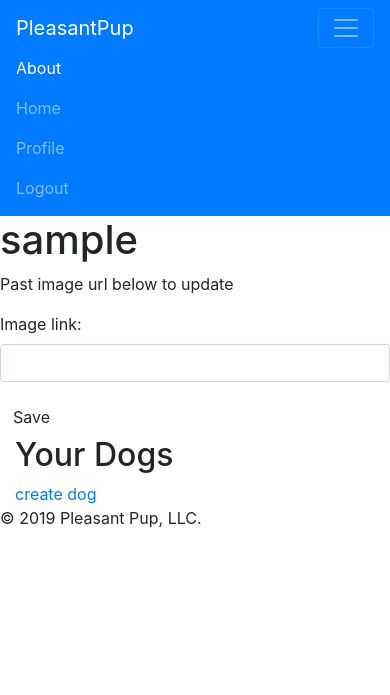
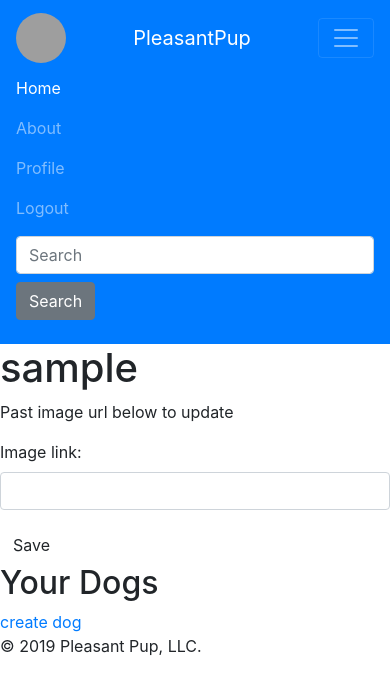
Before and after one commit to danielkbolton/PleasantPup, a Django app: page /accounts/profile/ in a window 390 px wide, after a click that opens the changed part. Shown: the top 695 px of the page. Run offline with Django 3.2, Linux system fonts and the light colour scheme; the visitor is signed in with stand-in values (Sample User, id 1); data that the repository does not hold is empty; some libraries are stand-ins or nearby versions; grey boxes are pictures that could not be loaded.

Commit message:
adds responsive nav

```diff
--- a/pleasantPup_app/static/css/main.css
+++ b/pleasantPup_app/static/css/main.css
@@ -1,317 +1,11 @@
-* {
-    padding:0;
-    margin:0;
-    box-sizing: border-box;
+*{
+    margin:0px;
+    padding:0px;
 }
 
 
-/*
-
-
-nav{
-    background: cornflowerblue;
-    display: flex;
-    justify-content: space-around;
-    align-items: center;
-    min-height: 8vh;
-}
-
-.logo {
-    color: whitesmoke;
-    text-transform: uppercase;
-    letter-spacing: 5px;
-    font-size: 20px;
-}
-
-.nav-links{
-    display: flex;
-    justify-content: space-around;
-    width: 50%;
-}
-
-.nav-links li{
-    list-style: none;
-}
-
-.nav-links a{
-    color: whitesmoke;
-    text-decoration: none;
-    letter-spacing: 3px;
-    font-weight: bold;
-    font-size: 14px;
-}
-
-.burger {
-    display: none;
-    cursor: pointer;
-}
-
-.burger div {
-    width: 25px;
-    height: 3px;
-    background: whitesmoke;
-    margin: 5px;
-}
-
-@media screen and (max-width:768px){
-    body{
-        overflow-x: hidden;
-    }
-    .nav-links{
-        position: absolute;
-        right: 0px;
-        height: 92vh;
-        top: 8vh;
-        background: cornflowerblue;
-        display: flex;
-        flex-direction: column;
-        align-items: center;
-        width: 50%;
-        transform: translateX(100%);
-        transition: transform 0.5s ease-in;
-    }
-    .nav-links li{
-        opacity: 0;
-    }
-    .burger{
-        display: block;
-    }
-}
-
-.nav-activate{
-    transform: translateX(0%);
-}
-
-footer {
-    background: cornflowerblue;
-    position: fixed;
-    bottom: 0;
-    width: 100vw;
-}
-
-
-
-li {
-    list-style: none;
-}
-
-.health-container {
-    width:100vw;
-    display: flex;
-    flex-direction: row;
-    justify-content: space-around;
-    border-bottom: 1px solid gray;
-}
-
-.health-item {
-    width: fit-content;
-    text-align: center;
-    margin: 100px;
-
-}
-
-.training-container {
-    width:100vw;
-    display: flex;
-    flex-direction: row;
-    justify-content: space-around;
-    border-bottom: 1px solid gray;
-}
-
-.training-item {
-    width: fit-content;
-
-    text-align: center;
-    margin: 100px;
-
-}
-
-.social-container {
-    width:100vw;
-    display: flex;
-    flex-direction: row;
-    justify-content: space-around;
-    border-bottom: 1px solid gray;
-}
-
-.social-item {
-    width: fit-content;
-
-    text-align: center;
-    margin: 100px;
-
-}
-
-.landing-callToAction {
-    text-align: center;
-}
-
-
-
-
-:root {
-
-
-    --pale-green: #fcfffb;
-    --crimson: #D61B28;
-    --tan: #eadaba;
-    --brown: #421813;
-
-    --text-sub: #777;
-}
-
-* {
-    margin: 0;
-    padding: 0;
-    box-sizing: border-box;
-}
-
-
-
-
-.btn {
-    -webkit-box-shadow: 4px 4px 25px -8px rgba(0,0,0,0.75);
-    -moz-box-shadow: 4px 4px 25px -8px rgba(0,0,0,0.75);
-    box-shadow: 4px 4px 25px -8px rgba(0,0,0,0.75);
-}
-
-
-
-.register-form {
-    max-width: 400px;
-    margin: 0 auto;
-}
-
-.auth-btn {
-    text-align: center;
-}
-
-
-
-.login-form {
-    color: var(--text-primary);
-    padding: 50px;
-    max-width: 400px;
-    margin: 0 auto;
-}
-
-
-
-
-
-
-.btn {
-    width:100px;
-    height: 50px;
-    background-color: cornflowerblue;
-}
-.btn:hover {
-    background:rgb(81, 133, 230);
-}
-
-.prof-pic-section img {
-    width: 100%;
-}
-
-.prof-pic-btn {
-    margin: 0 auto;
-}
-
-.prof-pic-btn-change {
-    margin-top: 10px;
-}
-
-.prof-pic-section {
-    text-align: center;
-}
-
-.prof-pic-section img {
-    margin-top: ;
-    max-width: 400px;
-    border-radius: 30px;
-}
-
-.profile-section {
-    text-align: center;
-    padding: 30px;
-    margin: 0 auto;
-    margin-bottom: 25px;
-    -webkit-box-shadow: 4px 4px 25px -8px rgba(0,0,0,0.75);
-    -moz-box-shadow: 4px 4px 25px -8px rgba(0,0,0,0.75);
-    box-shadow: 4px 4px 25px -8px rgba(0,0,0,0.75);
-    width: 50%;
-    border-radius: 20px;
-};
-
-#id_image_link {
-    width: 100%;
-}
-
-.profile-section-header {
-    display: inline;
-    margin: 0 0 10px 10px;
-}
-
-
-
-
-.list-group {
-    margin-top: 15px;
-}
-
-
-
-
-
-#id_image_link {
-    width: 100%;
-}
-
-.dog-section {
-
-    text-align: center;
-    padding: 30px;
-    margin: 0 auto;
-    margin-bottom: 25px;
-    -webkit-box-shadow: 4px 4px 25px -8px rgba(0,0,0,0.75);
-    -moz-box-shadow: 4px 4px 25px -8px rgba(0,0,0,0.75);
-    box-shadow: 4px 4px 25px -8px rgba(0,0,0,0.75);
-    width: 50%;
-    border-radius: 20px;
-};
-.dogs-container {
-    display: flex;
-    flex-direction:row ;
-    justify-content: space-around;
-}
-
-
-a {
-    margin:15px;
-}
-
-
-.dog-img {
-    width:150px;
-    height: 201px;
-}
-
-.dog-proPick {
-    width: 150px;
-    height: 201px;
-}
-
-
-.post-img {
-    width:150px;
-    height: 201px;
-}
- */
-
-
-
-.profile-pic {
-    width:300px;
-    height:401px;
+#logo{
+    width:50px;
+    height:50px;
     border-radius: 50%;
 }
--- a/pleasantPup_app/templates/base.html
+++ b/pleasantPup_app/templates/base.html
@@ -5,33 +5,36 @@
     <meta charset="UTF-8">
     <meta name="viewport" content="width=device-width, initial-scale=1.0">
     <meta http-equiv="X-UA-Compatible" content="ie=edge">
+
     <!-- BOOTSTRAP CSS -->
-    <link rel="stylesheet" href="https://stackpath.bootstrapcdn.com/bootstrap/4.3.1/css/bootstrap.min.css" integrity="sha384-ggOyR0iXCbMQv3Xipma34MD+dH/1fQ784/j6cY/iJTQUOhcWr7x9JvoRxT2MZw1T" crossorigin="anonymous">
+    <link rel="stylesheet" href="https://stackpath.bootstrapcdn.com/bootstrap/4.4.1/css/bootstrap.min.css" integrity="sha384-Vkoo8x4CGsO3+Hhxv8T/Q5PaXtkKtu6ug5TOeNV6gBiFeWPGFN9MuhOf23Q9Ifjh" crossorigin="anonymous">
+
     <!-- MAIN CSS -->
     <link rel="stylesheet" href="{% static 'css/main.css' %}">
     <title>PleasantPup</title>
 </head>
 <body>
   <nav class="navbar navbar-expand-lg navbar-dark bg-primary">
+      <a class="navbar-brand" href="{% url 'landing' %}"><img id='logo' src="https://scontent-lax3-1.xx.fbcdn.net/v/t1.0-9/40677361_1939543929425195_5681993513563062272_n.png?_nc_cat=109&_nc_ohc=-rFa81zHy_YAQnDiPe3SHUe4VN9xZGV_v3jZttvf_PpiX9w7BHvAxsj6A&_nc_ht=scontent-lax3-1.xx&oh=4bc3c92011d6bc9bd3cae99749fbc5e6&oe=5E870A88" alt=""></a>
       <a class="navbar-brand" href="{% url 'landing' %}">PleasantPup</a>
       <button class="navbar-toggler" type="button" data-toggle="collapse" data-target="#navbarColor01" aria-controls="navbarColor01" aria-expanded="false" aria-label="Toggle navigation">
         <span class="navbar-toggler-icon"></span>
       </button>
 
       <div class="collapse navbar-collapse" id="navbarColor01">
-        <ul class="navbar-nav ml-auto">
+        <ul class="navbar-nav mr-auto">
           <li class="nav-item active">
+            <a class="nav-link" href="{% url 'post_list' %}">Home <span class="sr-only">(current)</span></a>
+          </li>
+          <li class="nav-item">
             <a class="nav-link" href="{% url 'about' %}">About</a>
           </li>
           {% if user.is_authenticated %}
           <li class="nav-item">
-            <a class="nav-link" href="{% url 'post_list' %}">Home</a>
-          </li>
-          <li class="nav-item">
             <a class="nav-link" href="{% url 'profile' %}">Profile</a>
           </li>
           <li class="nav-item">
-            <a class="nav-link" href="{% url 'logout' %}">Logout</a>
+            <a class="nav-link" href="{% url 'login' %}">Logout</a>
           </li>
           {% else %}
           <li class="nav-item">
@@ -42,23 +45,12 @@
           </li>
           {% endif %}
         </ul>
+        <form class="form-inline my-2 my-lg-0">
+          <input class="form-control mr-sm-2" type="text" placeholder="Search">
+          <button class="btn btn-secondary my-2 my-sm-0" type="submit">Search</button>
+        </form>
       </div>
     </nav>
-
-
-
-
-
-
-
-
-
-
-
-
-
-
-
 
 
   {% block content %}
@@ -68,7 +60,7 @@
   </footer>
 
 
-  <!-- BOOTSTRAP JAVASCRIPT -->
+  <!-- BOOTSTRAP -->
   <script src="https://code.jquery.com/jquery-3.4.1.slim.min.js" integrity="sha384-J6qa4849blE2+poT4WnyKhv5vZF5SrPo0iEjwBvKU7imGFAV0wwj1yYfoRSJoZ+n" crossorigin="anonymous"></script>
   <script src="https://cdn.jsdelivr.net/npm/popper.js@1.16.0/dist/umd/popper.min.js" integrity="sha384-Q6E9RHvbIyZFJoft+2mJbHaEWldlvI9IOYy5n3zV9zzTtmI3UksdQRVvoxMfooAo" crossorigin="anonymous"></script>
   <script src="https://stackpath.bootstrapcdn.com/bootstrap/4.4.1/js/bootstrap.min.js" integrity="sha384-wfSDF2E50Y2D1uUdj0O3uMBJnjuUD4Ih7YwaYd1iqfktj0Uod8GCExl3Og8ifwB6" crossorigin="anonymous"></script>
--- a/pleasantPup_app/templates/profile.html
+++ b/pleasantPup_app/templates/profile.html
@@ -9,7 +9,7 @@
     <h1>{{username}}</h1>
         {% if prof_pic_link %}
             <section class="prof-pic-section">
-                <img src="{{ prof_pic_link }}" alt="profile picture">
+                <img class="prof-pic"src="{{ prof_pic_link }}" alt="{{username}}'s profile picture">
                 <div class="prof-pic-btn prof-pic-btn-change">
                     <a href="{% url 'prof_pic_edit' %}"><button class="btn edit-prof-pic">Change</button></a>
                 </div>
@@ -30,28 +30,26 @@
 
 
 
-<div class="container">
+
         <h2>Your Dogs</h2>
         <a href="{% url 'dog_create' %}">create dog</a>
     {% for dog in user.dogs.all %}
-    <div class="row">
-        <div class="col-md-4">
-            <div class="thumbnail">
+
+
+
                 <a href="{% url 'dog_profile' dog_pk=dog.pk %}" target="_blank">
-                    <div class="caption">
+
                         <p>{{dog.name}}</p>
-                    </div>
+
                     <img src="{{dog.image_link}}" alt="Nature" style="width:100%">
                 </a>
-            </div>
-        </div>
-    </div>
-    <div class="dog-buttons">
+
+
             <a href="{% url 'dog_edit' dog_pk=dog.pk %}">Edit</a>
             <a href="{% url 'dog_delete' dog_pk=dog.pk %}">Delete</a>
-        </div>
+
     {% endfor %}
-</div>
+
 
 
 
```
Also changed, not shown: pleasantPup_app/templates/profile_view.html (+23 -22 lines).
